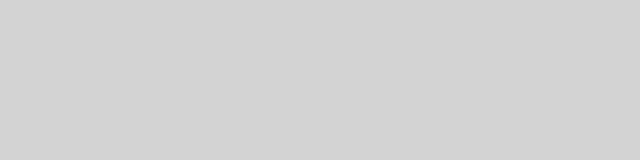
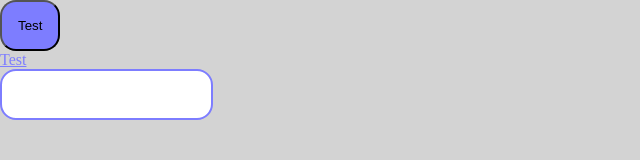
Before and after one commit to GulnazAlisherova/6.12.21, a plain HTML site: page index.html in a window 1280 px wide. Shown: the whole page, without its empty margins (0-640 px from the left). Drawn offline with Linux system fonts and the light colour scheme.

Commit message:
added input

```diff
--- a/index.html
+++ b/index.html
@@ -9,5 +9,9 @@
 </head>
 <body>
 
+<button>Test</button><br>
+<a href="#">Test</a><br>
+<input type="text"><br>
+
 </body>
 </html>
```
